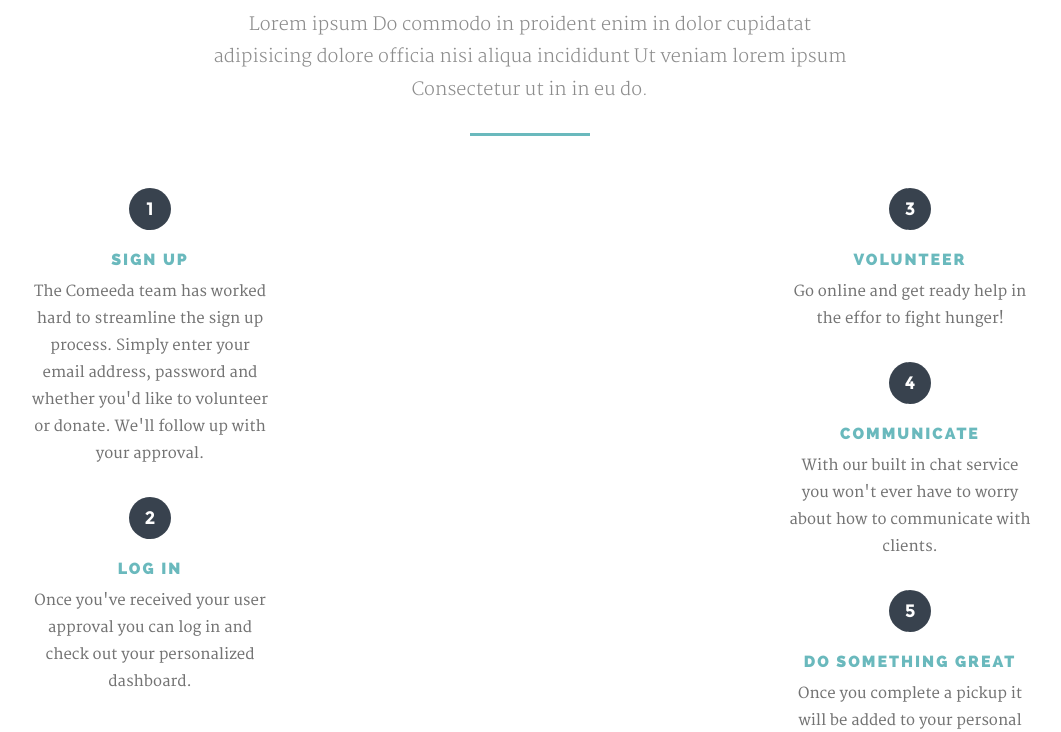
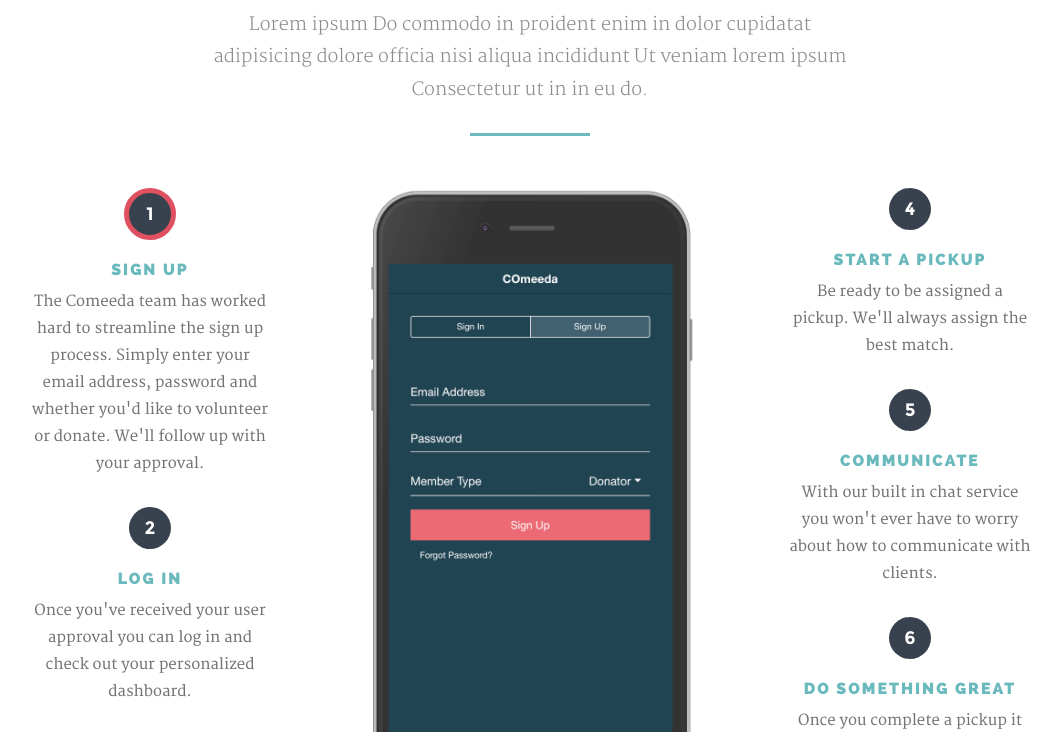
Before and after one commit to stevenhalase/comeeda-web-2, a website: page public/index.html in a window 1280 px wide. Both pictures are taken after a click on the element 259 px from the left and 2534 px from the top of the page. Shown: the part 2202-2934 px from the top of the page, without its empty margins (110-1171 px from the left). Drawn offline with Linux system fonts and the light colour scheme; files whose address does not match are found by name.

Commit message:
Adjusted app preview section

```diff
--- a/public/index.html
+++ b/public/index.html
@@ -201,13 +201,9 @@
 
 	   			<p>Once you've received your user approval you can log in and check out your personalized dashboard.</p>
 
-   			</div>
+         </div>
 
-   		</div> <!-- /left-side -->
-
-   		<div class="right-side">
-
-   			<div class="item" data-item="3" data-image="volunteer">
+         <div class="item" data-item="3" data-image="volunteer">
 
    				<h5>Volunteer</h5>
 
@@ -215,7 +211,19 @@
 
          </div>
 
-        <div class="item" data-item="4" data-image="communicate">
+   		</div> <!-- /left-side -->
+
+   		<div class="right-side">
+
+   			<div class="item" data-item="4" data-image="pickup">
+
+   				<h5>Start A Pickup</h5>
+
+   				<p>Be ready to be assigned a pickup. We'll always assign the best match.</p>
+
+         </div>
+
+        <div class="item" data-item="5" data-image="communicate">
 
    				<h5>Communicate</h5>
 
@@ -223,7 +231,7 @@
 
    			</div>
 
-   			<div class="item" data-item="5" data-image="dashboard">
+   			<div class="item" data-item="6" data-image="dashboard">
 
    				<h5>Do Something Great</h5>
 
--- a/public/js/custom.js
+++ b/public/js/custom.js
@@ -8,11 +8,16 @@ $(document).ready(function() {
 
   $('.process-content .item').each(function(index) {
     $(this).click(function(e) {
+      console.log(typeof $(e.target).data().image, e)
       $('.process-content .item').each(function(index) {
         $(this).removeClass('process-selected')
       })
-      $(e.target).toggleClass('process-selected')
-      $('.image-part').css('background-image', 'url(../images/'+$(e.target).data().image+'.png)')
+      var target = e.target;
+      if (typeof $(e.target).data().image === 'undefined') {
+        target = e.target.parentElement;
+      }
+      $(target).toggleClass('process-selected')
+      $('.image-part').css('background-image', 'url(../images/'+$(target).data().image+'.png)')
     })
   })
 
```
Also changed, not shown: public/images/pickup.png (added).
